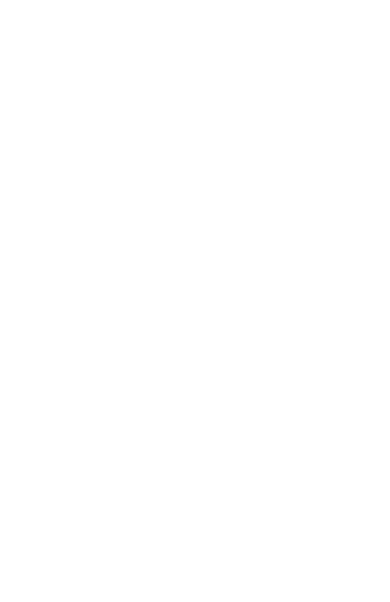
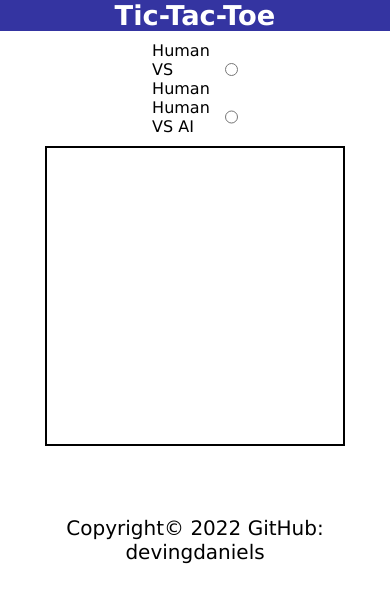
Before and after one commit to devingdaniels/tic_tac_toe, a plain HTML site: page index.html in a window 390 px wide. Drawn offline with Linux system fonts and the light colour scheme.

Commit message:
HTML structure and CSS styling are complete

```diff
--- a/index.html
+++ b/index.html
@@ -8,7 +8,40 @@
     <link rel="stylesheet" href="style.css">
     <title>Tic-Tac-Toe</title>
 </head>
+
+
 <body>
+    <header class="header">
+        <h1>Tic-Tac-Toe</h1>
+    </header>
+    <main>
+        <div class="mainWrapper">
+            <div id="gameSettings">
+                <div class="flex-item">
+                    <label for="twoPlayerMode">Human VS Human</label>
+                    <input type="radio" name="currentMode" id="twoPlayerMode">
+                </div>
+                <div class="flex-item">
+                    <label for="onePlayerMode">Human VS AI</label>
+                    <input type="radio" name="currentMode" id="onePlayerMode">
+                </div>
+            </div>
+            <div id="gameBoardContainer"></div>
+        </div>
+    </main>
+
+    <footer class="footer">
+        <p>
+            Copyright©
+            <script>
+                document.write(new Date().getFullYear())
+            </script>
+           GitHub:
+            <a href="https://github.com/devingdaniels" target="_blank" class="gitLink">
+                devingdaniels
+                </a>
+        </p>
+          </footer>
 
 </body>
 </html>
--- a/script.js
+++ b/script.js
@@ -0,0 +1,33 @@
+const gameBoardContainer = document.querySelector('gameBoardContainer')
+
+
+// OBJECTS
+
+/*
+Game board
+- Array  with 9 squares
+- Each square is a div element ability to hold 'x' or 'O'
+- Each square has event listener for on click, if empty, add current player symbol
+-
+
+
+
+Player
+    - each player needs a symbol
+    -
+*/
+
+
+
+
+//  Functions
+
+/*
+checkWin() - first check for win
+checkTie() -- if win returns false, check for draw
+resetGame() - wipe the board
+renderBoard() - create
+
+
+
+*/
--- a/style.css
+++ b/style.css
@@ -0,0 +1,100 @@
+*{
+    box-sizing: border-box;
+    margin: 0;
+    padding: 0;
+    font-family: 'Lucida Sans', 'Lucida Sans Regular', 'Lucida Grande', 'Lucida Sans Unicode', Geneva, Verdana, sans-serif;
+}
+
+:root{
+    --headerAndFooterBackgroundColors: rgb(52, 52, 161);
+}
+/* HEADER SECTION START */
+.header{
+    text-align: center;
+    background-color: var(--headerAndFooterBackgroundColors);
+    color: white;
+}
+
+header h1{
+    font-size: 7vw;
+}
+/* HEADER SECTION END */
+
+/* MAIN SECTION START*/
+.mainWrapper{
+    display: flex;
+    flex-direction: column;
+    align-items: center;
+}
+
+#gameSettings{
+    display: flex;
+    justify-content: space-evenly;
+    width: 40%;
+    margin: 10px 0px 10px 0px;
+
+}
+
+#gameBoardContainer{
+    border: 2px solid black;
+    height: 500px;
+    width: 500px;
+}
+/* MAIN SECTION END*/
+
+/* FOOTER STYLING START */
+.footer {
+    color: black;
+    padding: 10px 0px 5px 0px;
+    font-size: 20px;
+    text-align: center;
+}
+
+.gitLink {
+    text-decoration: none;
+    color: black;
+}
+
+.gitLink:hover{
+    color: red;
+}
+/* FOOTER STYLING END */
+
+
+/* MEDIA QUERIES START */
+@media (max-width: 600px){
+    #gameBoardContainer{
+        height: 400px;
+        width: 400px;
+    }
+    footer {
+        margin-top: 60px;
+    }
+}
+
+@media (max-width: 425px){
+    #gameBoardContainer{
+        height: 300px;
+        width: 300px;
+    }
+}
+
+@media (max-height: 550px){
+    #gameBoardContainer{
+        height: 300px;
+        width: 300px;
+    }
+}
+
+@media (max-width: 780px){
+    #gameSettings{
+        flex-direction: column;
+        align-items: center;
+    }
+    #gameSettings .flex-item{
+        margin-top: 5px 0px 5px 0px;
+        display: flex;
+        justify-content: space-between;
+        width: 55%;
+    }
+}
```
